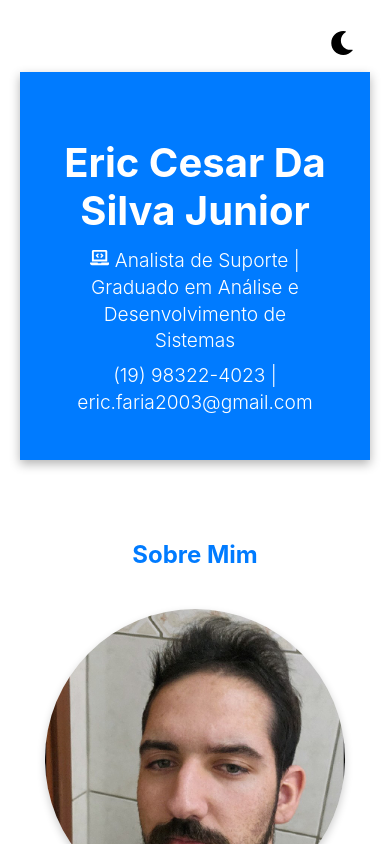
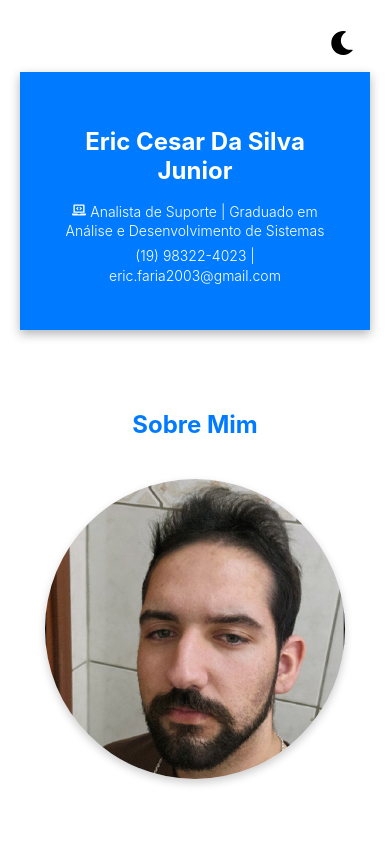
Before and after one commit to EricFNL1/Portifolio1, a React (Create React App) app: page / in a window 390 px wide. Shown: the top 844 px of the page. Built offline with nearby package versions, Linux system fonts and the light colour scheme.

Commit message:
Adicionado ajustes mobile 9

```diff
--- a/src/App.css
+++ b/src/App.css
@@ -6,6 +6,31 @@
   height: 40vmin;
   pointer-events: none;
 }
+
+@media (max-width: 768px) {
+  header h1 {
+    font-size: 24px !important; /* Força o valor do tamanho da fonte */
+    line-height: 1.2 !important;
+    text-align: center !important;
+  }
+
+  header p {
+    font-size: 14px !important;
+    line-height: 1.4 !important;
+    text-align: center !important;
+    max-width: 100%;
+    margin: 5px 0 !important;
+  }
+}
+
+  header p {
+    font-size: 14px; /* Ajuste menor para o subtítulo */
+    line-height: 1.4;
+    text-align: center;
+    max-width: 100%;
+    margin: 5px 0;
+  }
+
 
 @media (prefers-reduced-motion: no-preference) {
   .App-logo {
@@ -23,31 +48,6 @@
     margin-bottom: 20px; /* Adicione uma margem inferior para espaçamento */
   }
 }
-@media (max-width: 768px) {
-  header {
-    padding: 10px 5px;
-    display: flex;
-    flex-direction: column;
-    align-items: center;
-  }
-
-  header h1 {
-    font-size: 24px; /* Tamanho ajustado para caber bem em telas menores */
-    line-height: 1.2;
-    text-align: center;
-    margin-bottom: 8px; /* Adiciona um pouco de espaço entre o título e os subtítulos */
-  }
-
-  header p {
-    font-size: 14px; /* Tamanho menor para os subtítulos */
-    line-height: 1.4;
-    text-align: center;
-    max-width: 90%;
-    margin: 4px 0; /* Margem pequena para espaçamento entre os parágrafos */
-  }
-}
-
-
 
 
 
```
